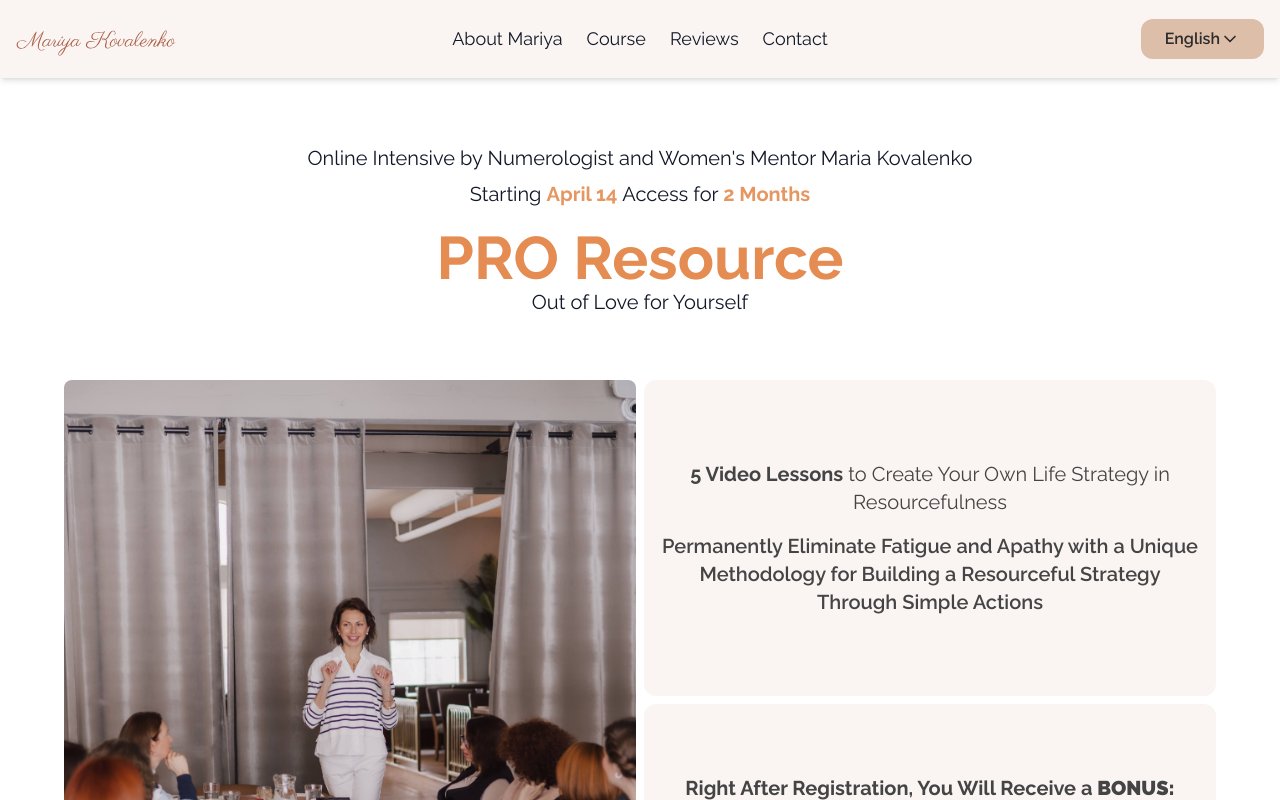
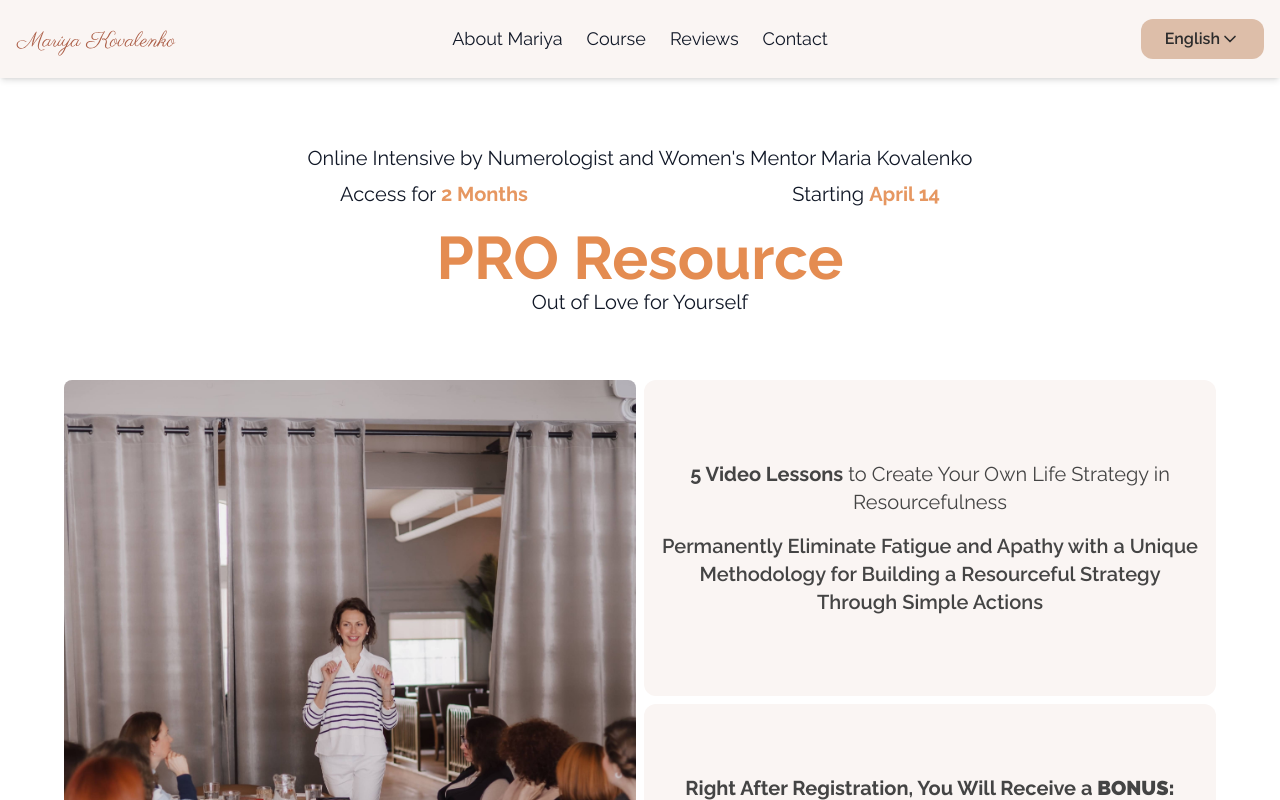
Before and after one commit to Mo2207/Astrology-Site, a Next.js app: page / in a window 1280 px wide. Shown: the top 800 px of the page. Built offline with nearby package versions, Linux system fonts and the light colour scheme.

Commit message:
ui fixes

```diff
--- a/src/app/components/hero.tsx
+++ b/src/app/components/hero.tsx
@@ -13,11 +13,15 @@ export default function Hero() {
 
       <div className="flex justify-center flex-col w-[90%] mx-auto pt-[4rem] pb-[2rem] md:pt-[9rem] md:pb-[4rem]">
         <div className="font-normal text-center text-sm xxs:text-lg xs:text-xl sm:text-xl md:text-xl pb-2">{t("hero.title.title1")}</div>
-        <div className="font-normal text-center text-sm xxs:text-lg xs:text-xl sm:text-xl md:text-xl pb-5">
+        <div className="font-normal text-center text-sm xxs:text-lg xs:text-xl sm:text-xl md:text-xl pb-5 max-w-[600px] mx-auto flex justify-between w-full">
+          <div>
+          {t("hero.title.title2-1")}
+          <span className="font-bold text-[#E69761]">{t("hero.title.title2-2")}</span>
+          </div>
+          <div>
           {t("hero.title.title2-3")}
           <span className="font-bold text-[#E69761]">{t("hero.title.title2-4")}</span>
-          {t("hero.title.title2-1")}
-          <span className="font-bold text-[#E69761]">{t("hero.title.title2-2")}</span>
+          </div>
         </div>
         <div className="font-bold text-center text-5xl sm:text-5xl md:text-6xl text-[#e48c51]">{t("hero.title.title3")}</div>
         <div className="font-normal text-center text-xl">{t("hero.title.title4")}</div>
@@ -96,7 +100,7 @@ export default function Hero() {
             <p className="font-semibold text-[#E69761]">{t("hero.title.bonusText2")}</p>
           </div>
         </div>
-        <div className="col-span-2 sm:col-span-1 row-span-2 sm:row-span-6">
+        <div className="col-span-2 sm:col-span-1 row-span-2 sm:row-span-6 relative h-[16rem]">
           <Image
             src={teaching}
             width={500}
```
